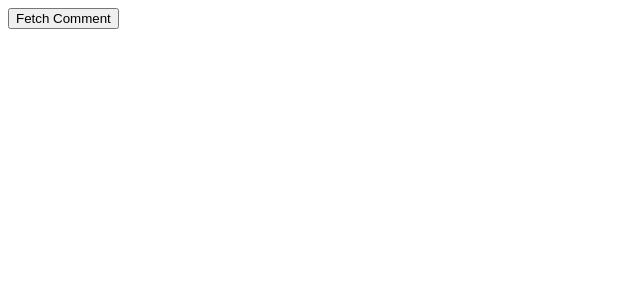
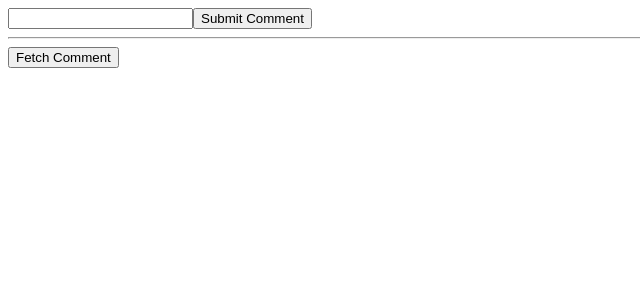
Before and after one commit to iktarun/nextjs-learning, a Next.js app: page /comments in a window 1280 px wide. Shown: the top 300 px of the page, without its empty margins (0-640 px from the left). Built offline with nearby package versions, Linux system fonts and the light colour scheme.

Commit message:
Next.js Tutorial - 43 - API POST Request

```diff
--- a/pages/api/comments/index.js
+++ b/pages/api/comments/index.js
@@ -1,5 +1,16 @@
 import { comments } from "../../../data/comments";
 
 export default function handler(req, res) {
-  res.status(200).json(comments);
+  if (req.method === "GET") {
+    res.status(200).json(comments);
+  } else if (req.method === "POST") {
+    const comment = req.body.comment;
+    const newComment = {
+      id: Date.now(),
+      text: comment,
+    };
+
+    comments.push(newComment);
+    res.status(200).json(comments);
+  }
 }
--- a/pages/comments/index.js
+++ b/pages/comments/index.js
@@ -2,14 +2,39 @@ import React from "react";
 
 function CommentPage() {
   const [comments, setComments] = React.useState([]);
+  const [comment, setComment] = React.useState("");
 
   const fetchComments = async () => {
     const response = await fetch("http://localhost:3000/api/comments");
     const data = await response.json();
     setComments(data);
   };
+  const submitComment = async () => {
+    const response = await fetch("http://localhost:3000/api/comments", {
+      method: "POST",
+      body: JSON.stringify({ comment }),
+      headers: {
+        "Content-Type": "application/json",
+      },
+    });
+    const data = await response.json();
+    console.log(data);
+    setComments(data);
+  };
+
   return (
     <>
+      <div>
+        <input
+          type="text"
+          value={comment}
+          onChange={(e) => {
+            setComment(e.target.value);
+          }}
+        />
+        <button onClick={submitComment}>Submit Comment</button>
+      </div>
+      <hr />
       <button onClick={fetchComments}>Fetch Comment</button>
       {comments.map((comment) => {
         return (
```
